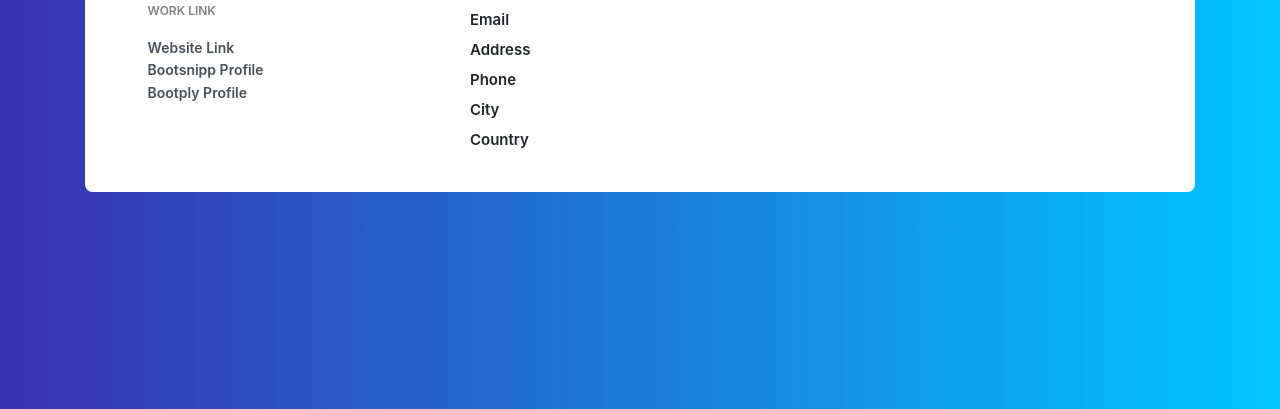
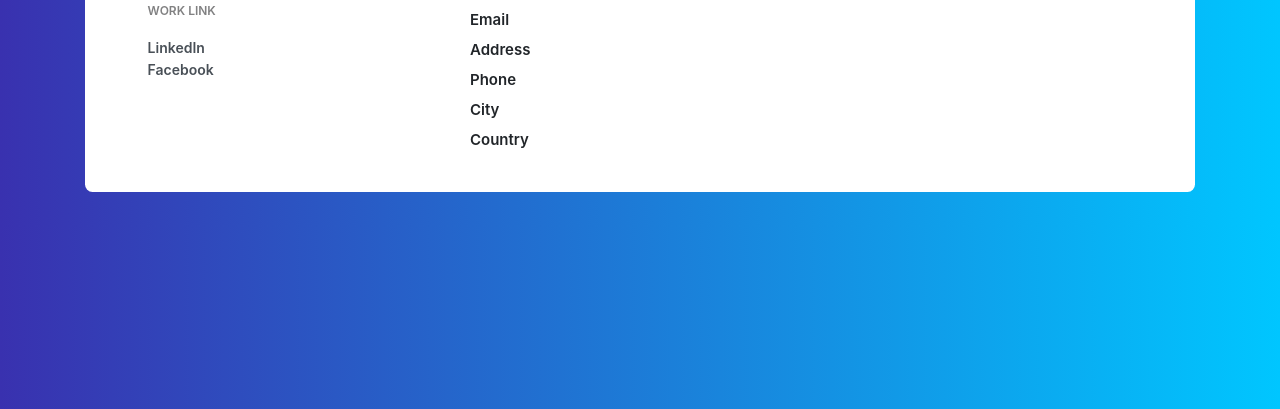
Before and after one commit to m0mins/Shop_Online, a Django app: page /accounts/test2/ in a window 1280 px wide. Shown: the part 391-800 px from the top of the page. Run offline with Django 4.2, Linux system fonts and the light colour scheme; some libraries are stand-ins or nearby versions.

Commit message:
updated edit profile

```diff
--- a/App_Accounts/urls.py
+++ b/App_Accounts/urls.py
@@ -12,7 +12,7 @@ urlpatterns = [
     path('verify/<str:auth_token>/',views.verify_account, name='verify_account'),
     path('customer_details/<int:pk>/',views.customerDetails,name='customer_details'),
     path('forgot/',views.forgot_pass, name='forgot'),
-    path('reset_verify/<auth_token>/',views.reset_verify, name='reset_verify'),
+    path('reset_verify/<str:auth_token>/',views.reset_verify, name='reset_verify'),
     path('profile_update/',views.profile_update,name='profile_update'),
     path('test2/',views.profile2,name='test2'),
 
--- a/App_Accounts/views.py
+++ b/App_Accounts/views.py
@@ -42,15 +42,6 @@ def register(request):
                 send_email(email,auth_token)
                 return HttpResponseRedirect(reverse('App_Accounts:success'))
     return render(request, 'App_Accounts/registration.html')
-
-
-def send_emailss(email,auth_token):
-    subject='Account verify link'
-    base_url = settings.BASE_URL
-    message=f'Hi clink the link to create your account http://127.0.0.1:8000/accounts/verify/{auth_token}'
-    email_from=settings.EMAIL_HOST_USER
-    recipient=[email]
-    send_mail(subject,message,email_from,recipient)
 
 
 def send_email(email, auth_token):
@@ -118,10 +109,18 @@ def forgot_pass(request):
     return render(request,'App_Accounts/forgot.html')
 
 def reset_send_email(email,auth_token):
-    subject='Reset Password link'
-    message=f'Hi clink the link to Reset Your Password http://127.0.0.1:8000/accounts/reset_verify/{auth_token}'
-    email_from=settings.EMAIL_HOST_USER
-    recipient=[email]
+    base_url = settings.BASE_URL  # Assuming BASE_URL is defined in your settings
+
+    # Use reverse to dynamically generate the URL based on your URL patterns
+    verify_url = reverse('App_Accounts:reset_verify', kwargs={'auth_token': auth_token})
+
+    # Combine the base URL and the dynamically generated URL
+    full_url = f'{base_url}{verify_url}'
+
+    subject = 'Reset password link'
+    message = f'Hi, click the link to reset your password: {full_url}'
+    email_from = settings.EMAIL_HOST_USER
+    recipient = [email]
     send_mail(subject,message,email_from,recipient)
 
 def reset_verify(request,auth_token):
--- a/templates/App_Accounts/profile2.html
+++ b/templates/App_Accounts/profile2.html
@@ -46,16 +46,15 @@
                         </div>
                     </div>
                     <div class="col-md-2">
-                        <input type="submit" class="profile-edit-btn" name="btnAddMore" value="Edit Profile"/>
+                        <a href="{% url 'App_Accounts:profile_update' %}" class="profile-edit-btn" name="btnAddMore" >Edit Profile</a>
                     </div>
                 </div>
                 <div class="row">
                     <div class="col-md-4">
                         <div class="profile-work">
                             <p>WORK LINK</p>
-                            <a href="">Website Link</a><br/>
-                            <a href="">Bootsnipp Profile</a><br/>
-                            <a href="">Bootply Profile</a>
+                            <a href="">LinkedIn</a><br/>
+                            <a href="">Facebook</a><br/>
                         </div>
                     </div>
                     <div class="col-md-8">
```
